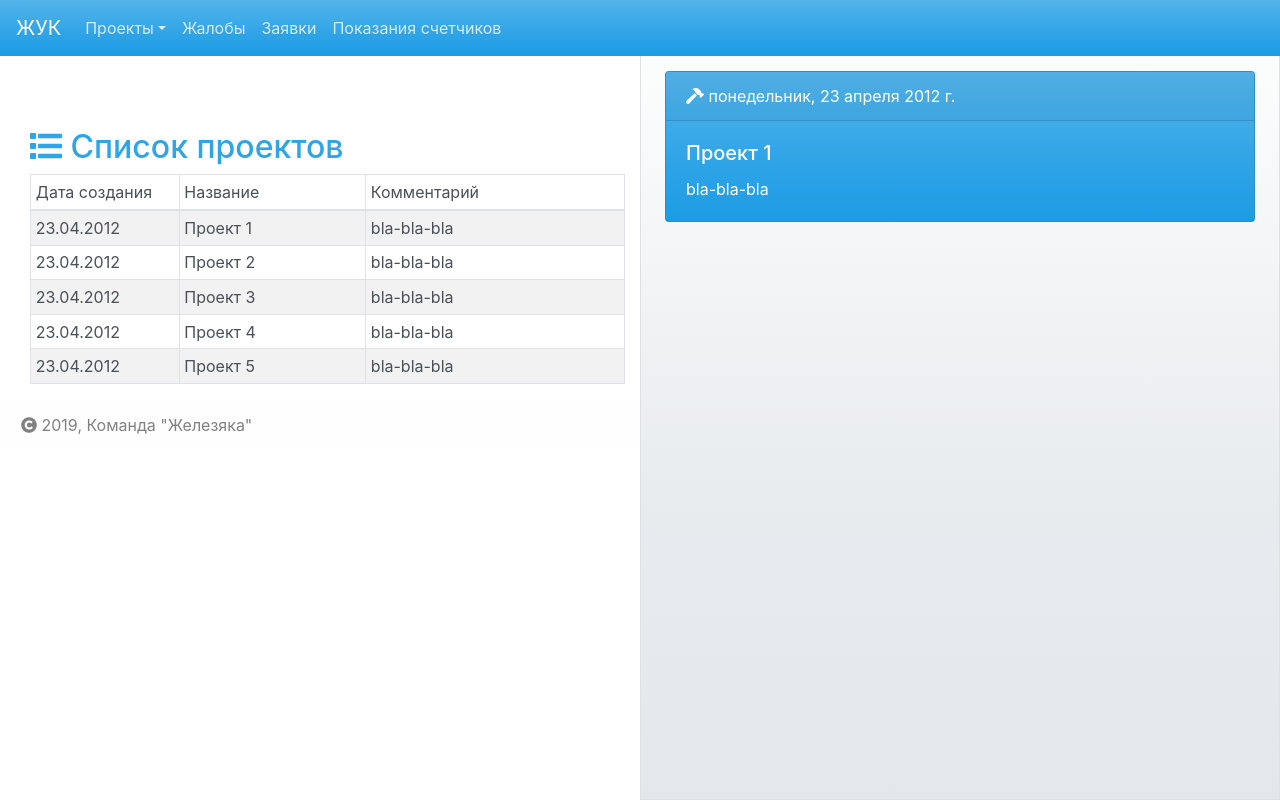
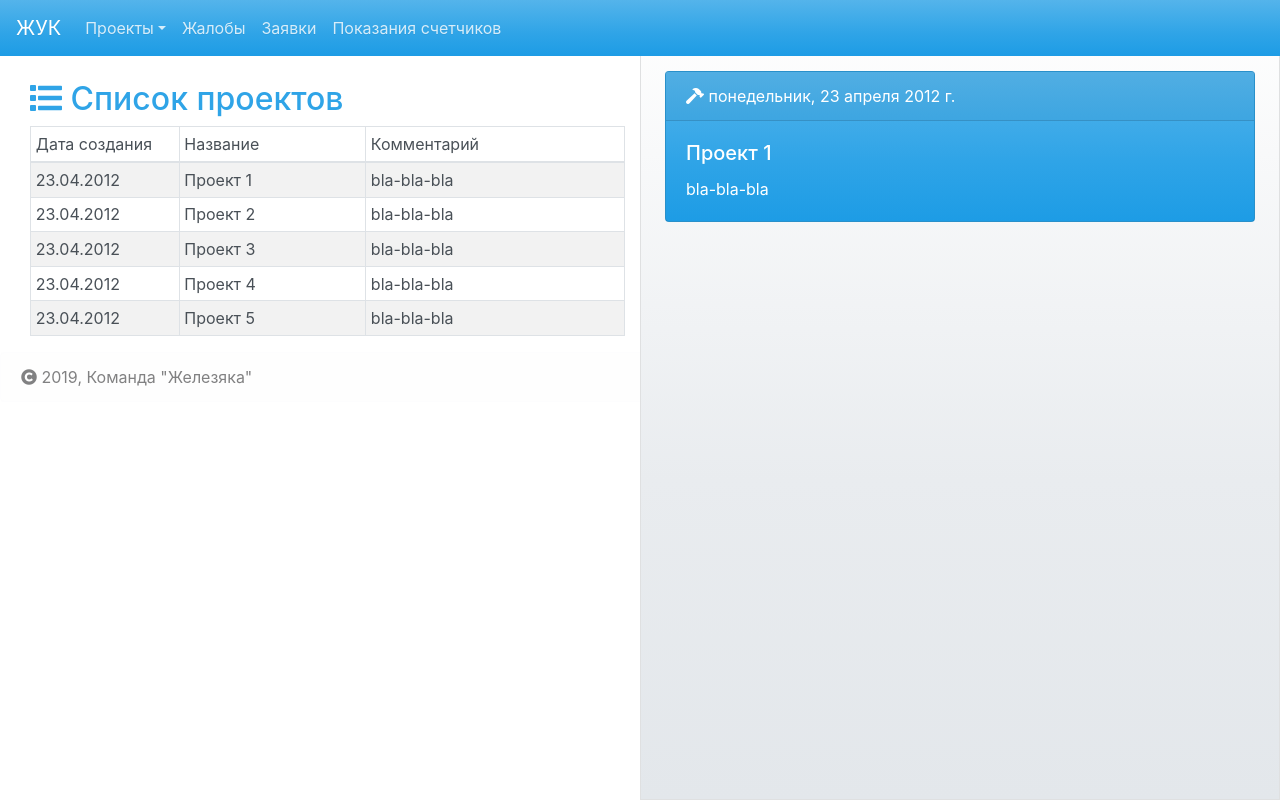
Before and after one commit to AlLevykin/leadersofdigital-ui, a React (Create React App) app: page / in a window 1280 px wide. Built offline with nearby package versions, Linux system fonts and the light colour scheme.

Commit message:
Отступ списка проектов

```diff
--- a/src/components/ui/ContentView.js
+++ b/src/components/ui/ContentView.js
@@ -8,7 +8,7 @@ const ContentView = ({content}) =>
     <div className="offset-6 col-6 px-4 bg-light sidebar">
         <Project/>
     </div>
-    <div className="col-6" role="main">
+    <div className="col-6">
         <Projects/>
     </div>
 </Container>
```
